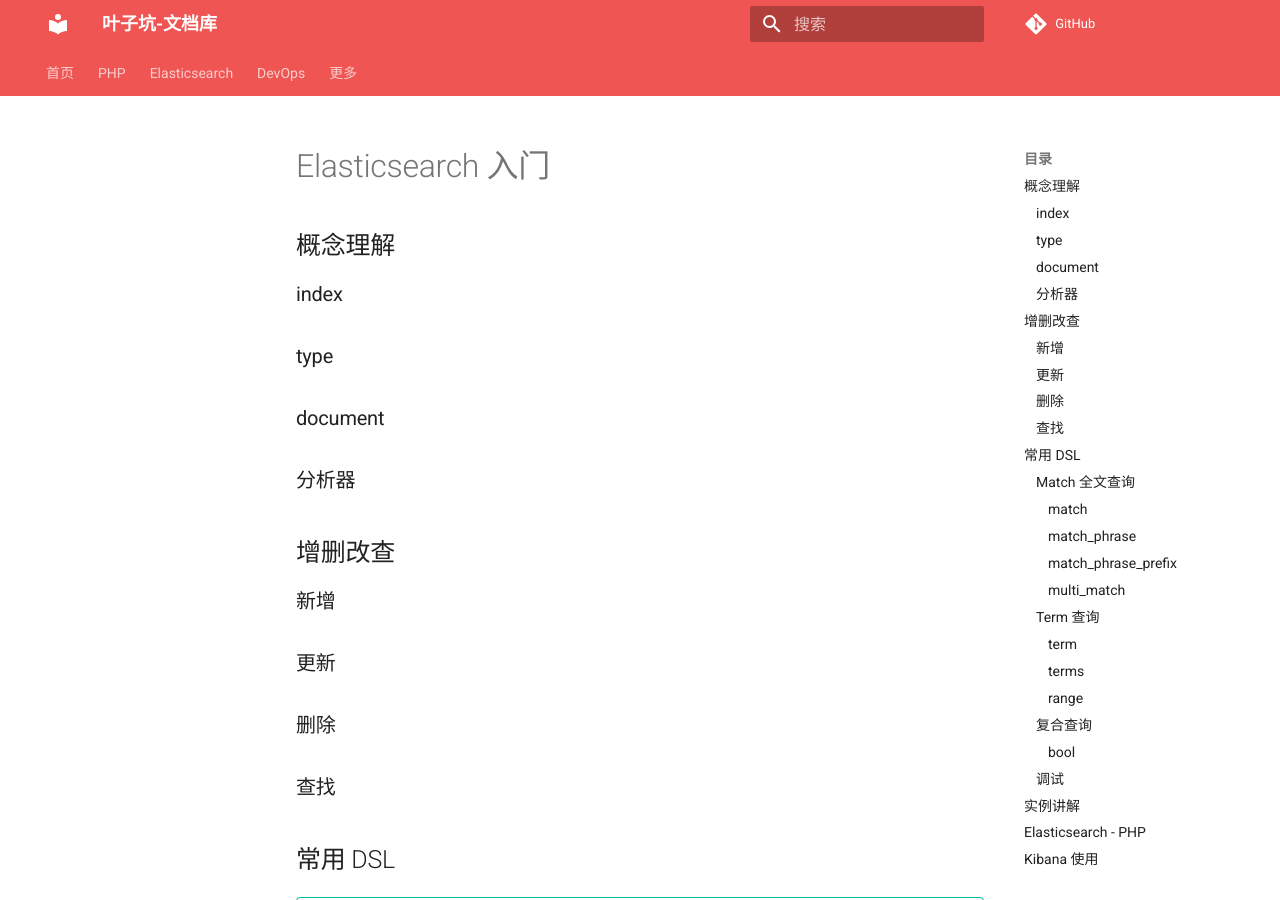
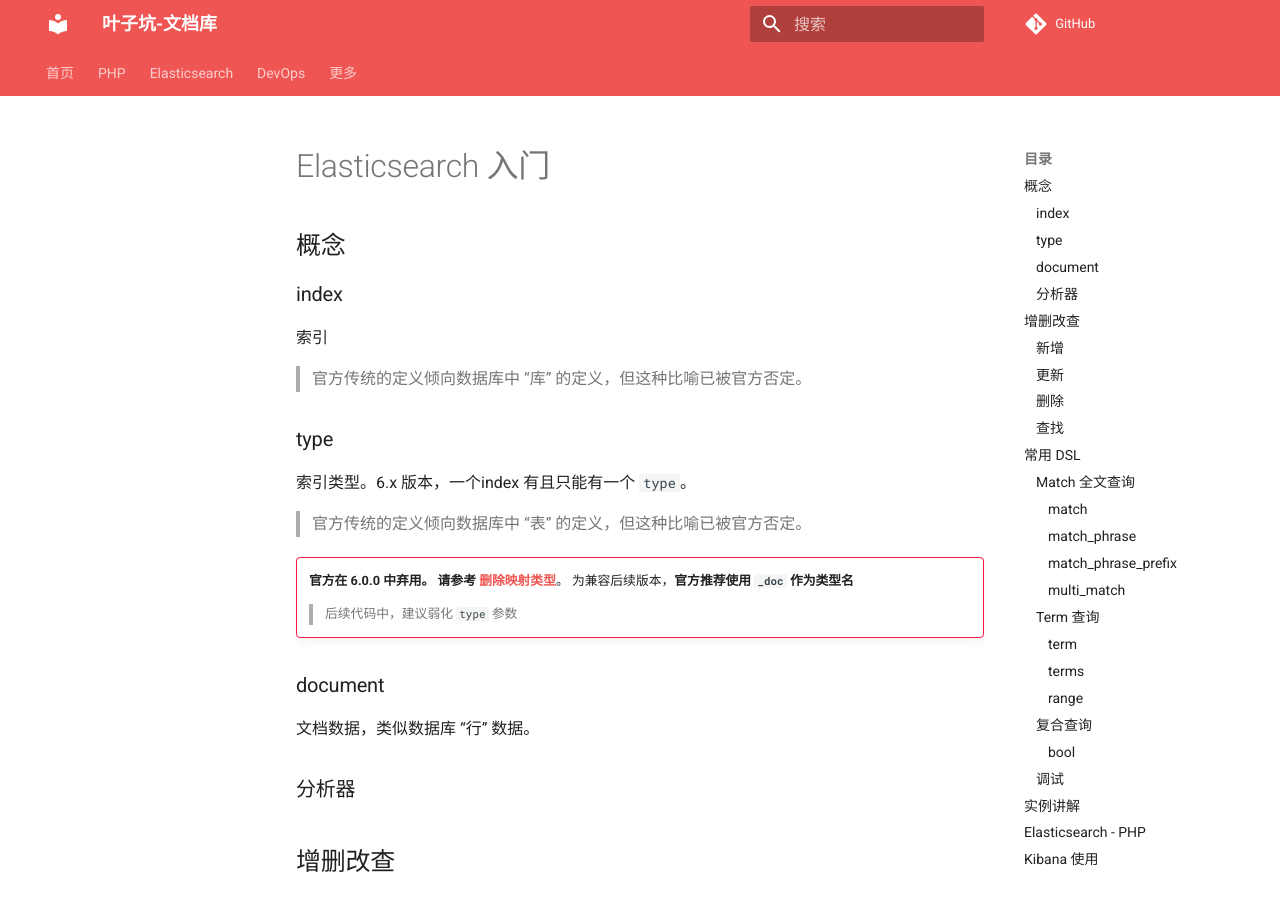
Before and after one commit to flc1125/docs, an MkDocs documentation site: the page built from docs/elasticsearch/simple/introduction.md, in a window 1280 px wide and 900 px high. Built offline with MkDocs 1.6.1 and Material for MkDocs 9.7.7, drawn with Linux system fonts in a browser that asks for light colours; comment, search, counter and statistics services are not loaded.

Commit message:
index/type

```diff
--- a/docs/elasticsearch/simple/introduction.md
+++ b/docs/elasticsearch/simple/introduction.md
@@ -1,12 +1,29 @@
 # Elasticsearch 入门
 
-## 概念理解
+## 概念
 
 ### index
 
+索引
+
+> 官方传统的定义倾向数据库中 “库” 的定义，但这种比喻已被官方否定。
+
 ### type
 
+索引类型。6.x 版本，一个index 有且只能有一个 `type`。
+
+> 官方传统的定义倾向数据库中 “表” 的定义，但这种比喻已被官方否定。
+
+!!! danger ""
+
+    **官方在 6.0.0 中弃用。 请参考 [删除映射类型](删除映射类型)**。 为兼容后续版本，**官方推荐使用 `_doc` 作为类型名**
+
+    > 后续代码中，建议弱化 `type` 参数
+
+
 ### document
+
+文档数据，类似数据库 “行” 数据。
 
 ### 分析器
 
```
